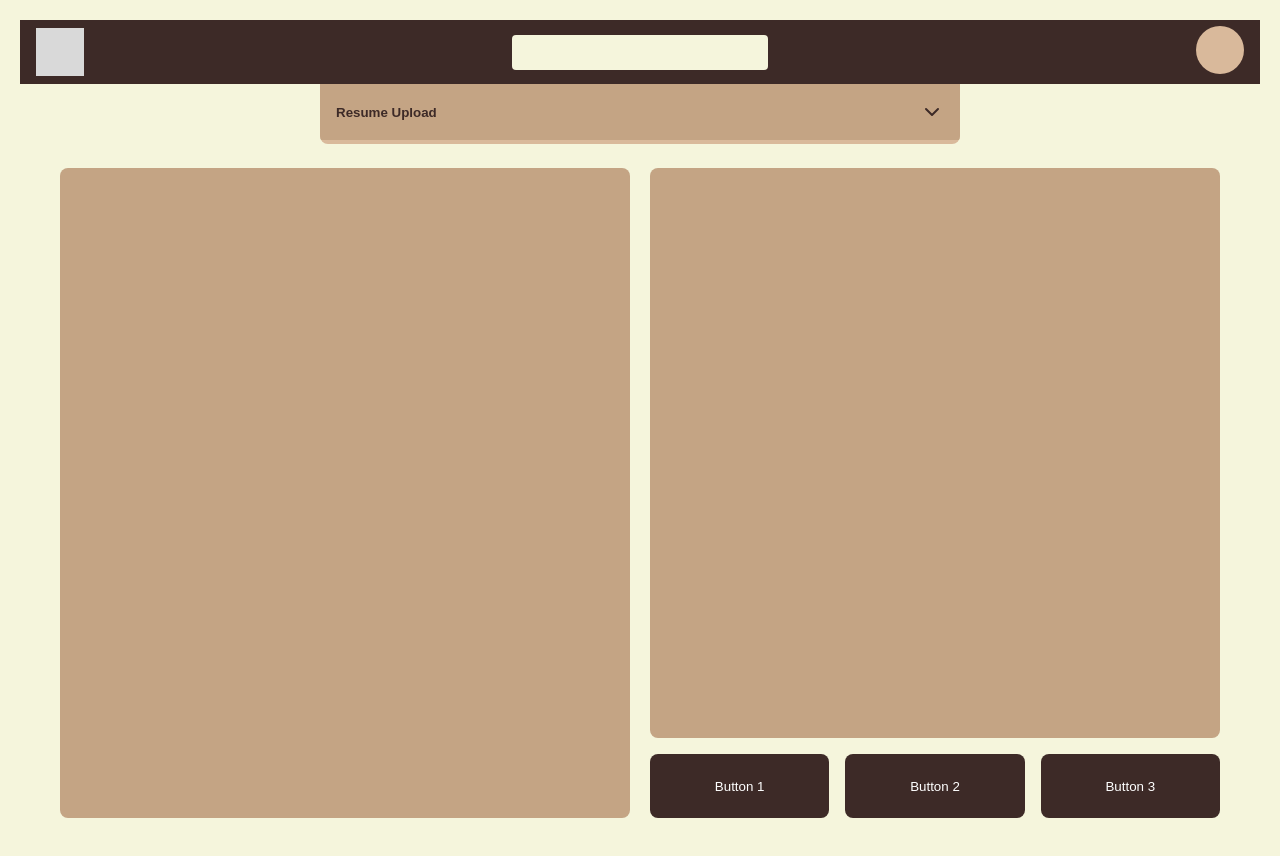
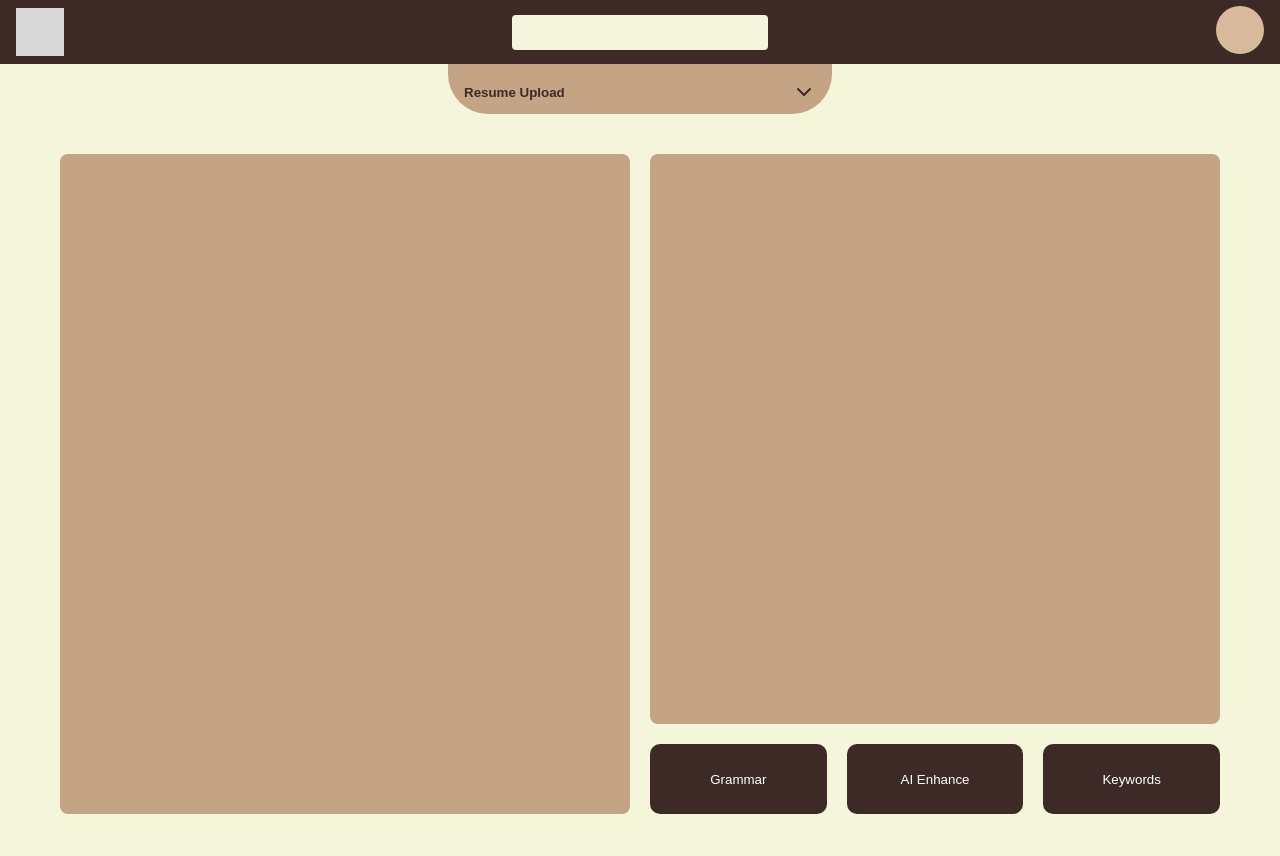
Before and after one commit to Baking-brain/ATS-Assist, a React (Vite) app in the folder Gauri Frontend/: page / in a window 1280 px wide. Built offline with nearby package versions, Linux system fonts and the light colour scheme.

Commit message:
dashboard changes

```diff
--- a/Gauri Frontend/src/components/content-block.css
+++ b/Gauri Frontend/src/components/content-block.css
@@ -1,18 +1,23 @@
+
 .content-block {
     display: flex;
     flex-direction: column;
-    gap: 16px;
-    /* Equivalent to Tailwind's gap-4 */
+    gap: 20px;
+    margin-top: 50px;
+
 }
 
 .content-box {
     width: 100%;
     background-color: #C4A484;
     border-radius: 8px;
+    padding: 150px;
+
 }
 
 .content-box.full-height {
-    height: calc(100% + 5rem);
+    height: calc(100% + 6rem);
+
 }
 
 .content-box.square {
@@ -21,15 +26,15 @@
 
 .button-container {
     display: flex;
-    gap: 16px;
+    gap: 20px;
+
 }
 
 .content-button {
     flex: 1;
-    height: 64px;
-    /* Equivalent to Tailwind's h-16 */
+    height: 70px;
     background-color: #3D2A27;
-    border-radius: 8px;
+    border-radius: 10px;
     border: none;
     color: white;
     cursor: pointer;
@@ -37,5 +42,5 @@
 }
 
 .content-button:hover {
-    opacity: 0.9;
+    opacity: 0.8;
 }
--- a/Gauri Frontend/src/components/content-block.jsx
+++ b/Gauri Frontend/src/components/content-block.jsx
@@ -1,4 +1,4 @@
-import "./content-block.css"; // Import CSS
+import "./content-block.css";
 
 export default function ContentBlock({ buttons = false }) {
   return (
@@ -6,9 +6,9 @@ export default function ContentBlock({ buttons = false }) {
       <div className={`content-box ${buttons ? "square" : "full-height"}`} />
       {buttons && (
         <div className="button-container">
-          <button className="content-button">Button 1</button>
-          <button className="content-button">Button 2</button>
-          <button className="content-button">Button 3</button>
+          <button className="content-button">Grammar</button>
+          <button className="content-button">AI Enhance</button>
+          <button className="content-button">Keywords</button>
         </div>
       )}
     </div>
--- a/Gauri Frontend/src/components/dashboard.jsx
+++ b/Gauri Frontend/src/components/dashboard.jsx
@@ -1,4 +1,4 @@
-import "./dashboard.css"; // Import the new CSS file
+import "./dashboard.css";
 import NavBar from "./nav-bar.jsx";
 import ResumeUpload from "./resume-upload.jsx";
 import ContentBlock from "./content-block.jsx";
--- a/Gauri Frontend/src/components/nav-bar.css
+++ b/Gauri Frontend/src/components/nav-bar.css
@@ -1,4 +1,9 @@
 .navbar {
+    position: fixed;
+    top: 0;
+        left: 0;
+        right: 0;
+        width: 100vw;
     width: 100%;
     height: 64px;
     background-color: #3D2A27;
@@ -7,6 +12,7 @@
     justify-content: space-between;
     padding: 0 16px;
 }
+
 
 .navbar-logo {
     width: 48px;
--- a/Gauri Frontend/src/components/nav-bar.jsx
+++ b/Gauri Frontend/src/components/nav-bar.jsx
@@ -1,5 +1,5 @@
 import { useState } from "react";
-import "./nav-bar.css"; // Import CSS
+import "./nav-bar.css";
 
 export default function NavBar() {
   const [isOpen, setIsOpen] = useState(false);
--- a/Gauri Frontend/src/components/resume-upload.css
+++ b/Gauri Frontend/src/components/resume-upload.css
@@ -1,25 +1,26 @@
 .resume-upload {
-    position: absolute;
+    position: fixed;
+    top: 64px;
     left: 50%;
     transform: translateX(-50%);
-    width: 50%;
+    width: 30%;
     background-color: #D9B99B;
-    border-bottom-left-radius: 8px;
-    border-bottom-right-radius: 8px;
+    border-bottom-left-radius: 40px;
+    border-bottom-right-radius: 40px;
     overflow: hidden;
     transition: max-height 0.3s ease-in-out;
     z-index: 50;
 }
+.resume-upload.closed {
+    max-height: 50px;
 
-.resume-upload.closed {
-    max-height: 60px;
 }
 
 .resume-upload.open {
     max-height: 1000px;
 }
 
-.upload-button {
+.upload-drop {
     width: 100%;
     height: 56px;
     display: flex;
--- a/Gauri Frontend/src/components/resume-upload.jsx
+++ b/Gauri Frontend/src/components/resume-upload.jsx
@@ -1,6 +1,6 @@
 import { useState, useRef } from "react";
 import { ChevronDown, ChevronUp } from "lucide-react";
-import "./resume-upload.css"; // Import the new CSS file
+import "./resume-upload.css";
 
 export default function ResumeUpload() {
   const [isOpen, setIsOpen] = useState(false);
@@ -23,7 +23,7 @@ export default function ResumeUpload() {
 
   return (
     <div className={`resume-upload ${isOpen ? "open" : "closed"}`}>
-      <button onClick={() => setIsOpen(!isOpen)} className="upload-button">
+      <button onClick={() => setIsOpen(!isOpen)} className="upload-drop">
         Resume Upload
         {isOpen ? <ChevronUp size={24} /> : <ChevronDown size={24} />}
       </button>
--- a/Gauri Frontend/src/index.css
+++ b/Gauri Frontend/src/index.css
@@ -5,7 +5,7 @@
     font-family: Arial, sans-serif;
 }
 
-/*background color and full height */
+
 body {
     background-color: #F5F5DC;
     min-height: 100vh;
@@ -14,7 +14,7 @@ body {
     justify-content: center;
 }
 
-/*full width */
+
 #root {
     width: 100%;
 }
```
